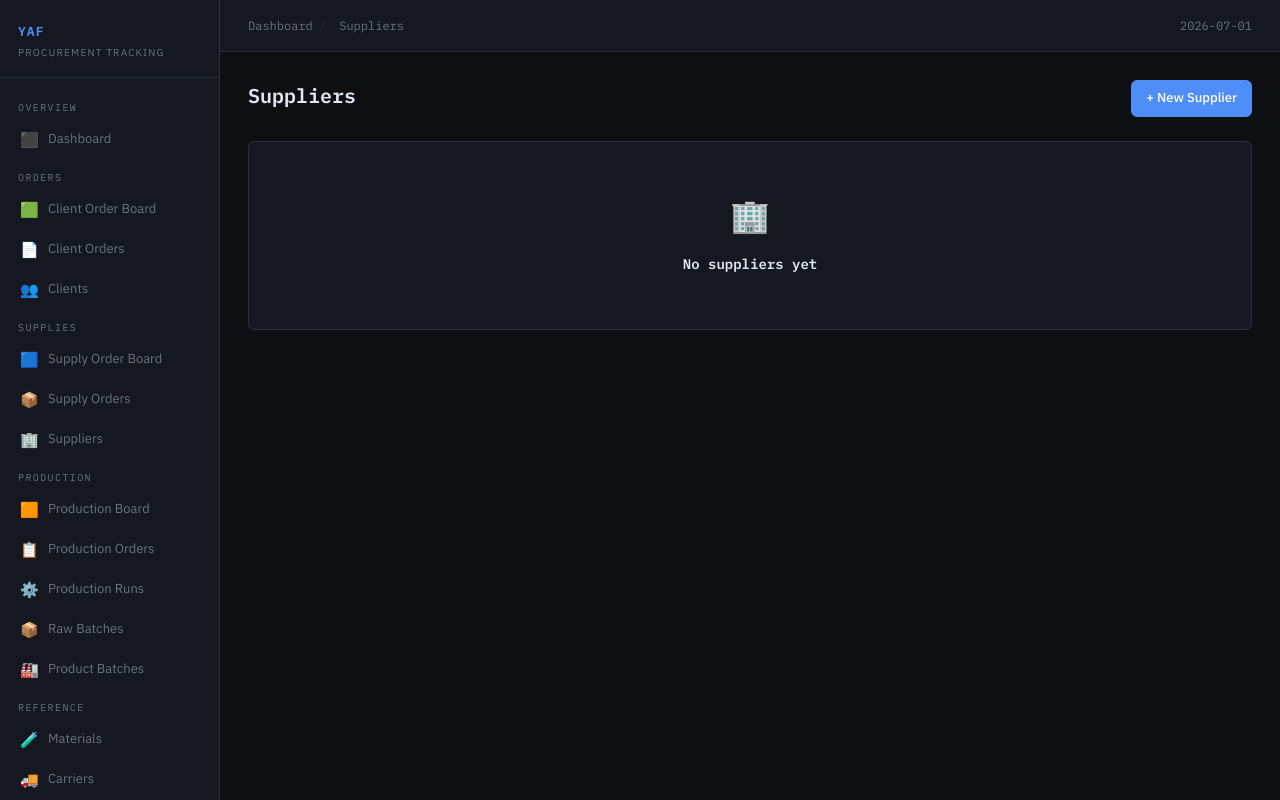
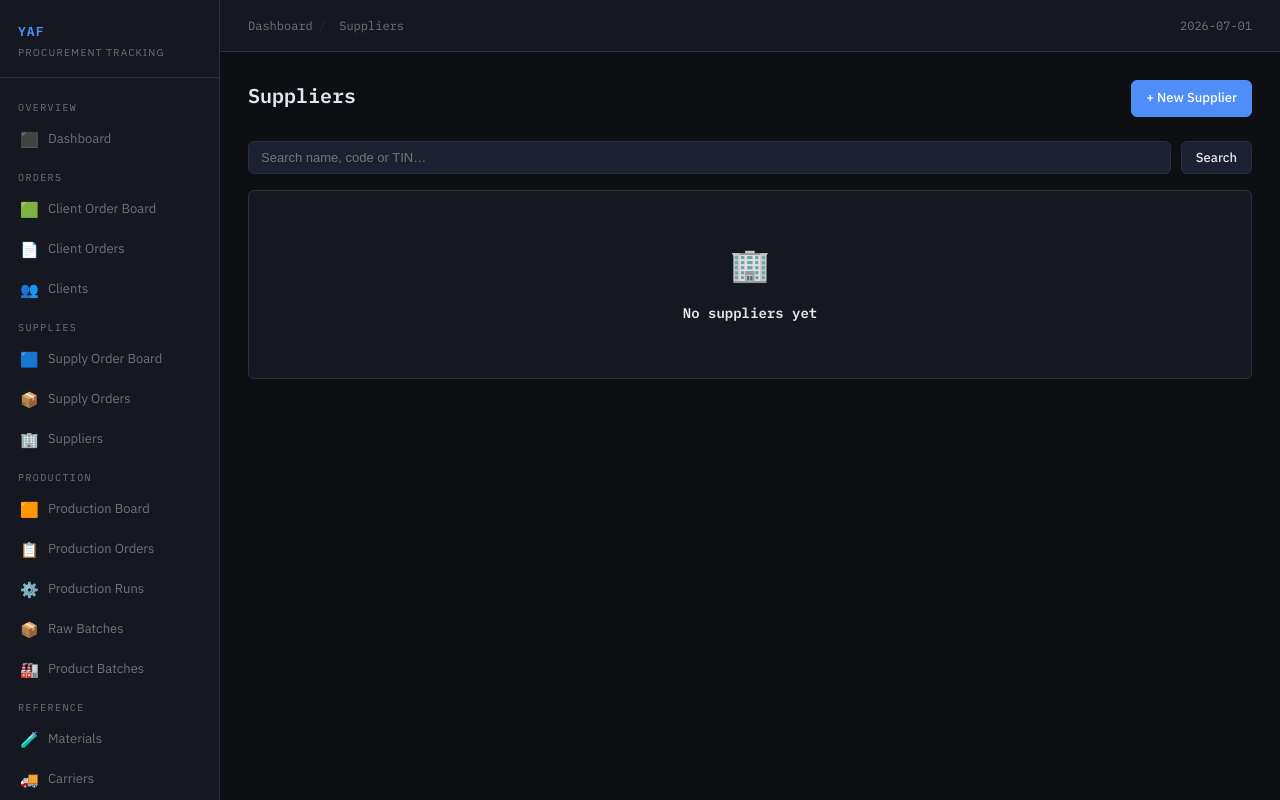
Before and after one commit to akprodromou/production_tracker, a Django app: template templates/suppliers/list.html in a window 1280 px wide. Run offline with Django 5.2, Linux system fonts and the light colour scheme; the template is opened without the code that fills it, so the values that code supplies are empty.

Commit message:
supplier db searchable

```diff
--- a/templates/suppliers/list.html
+++ b/templates/suppliers/list.html
@@ -8,6 +8,12 @@
     <a href="{% url 'supplier-create' %}" class="btn btn-primary">+ New Supplier</a>
   </div>
 </div>
+<form method="get" style="display:flex;gap:10px;margin-bottom:16px;align-items:center">
+  <input type="text" name="q" value="{{ q }}" placeholder="Search name, code or TIN…"
+    style="flex:1;background:var(--surface2);border:1px solid var(--border);border-radius:var(--radius);color:var(--text);font-size:13px;padding:8px 12px;outline:none;">
+  <button type="submit" class="btn btn-secondary">Search</button>
+  {% if q %}<a href="{% url 'supplier-list' %}" class="btn btn-ghost">Clear</a>{% endif %}
+</form>
 <div class="card">
   <div class="table-wrap">
     {% if suppliers %}
```
Also changed, not shown: inventory/views.py (+7 -2 lines).
